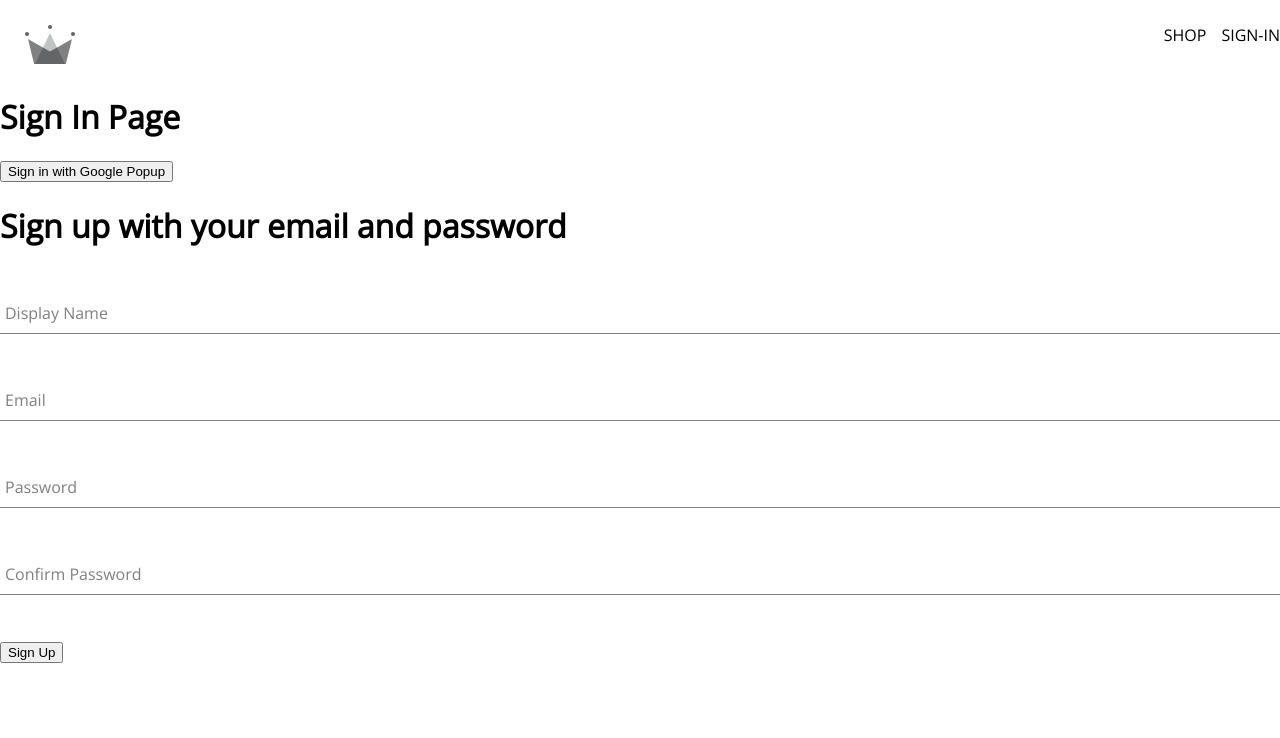
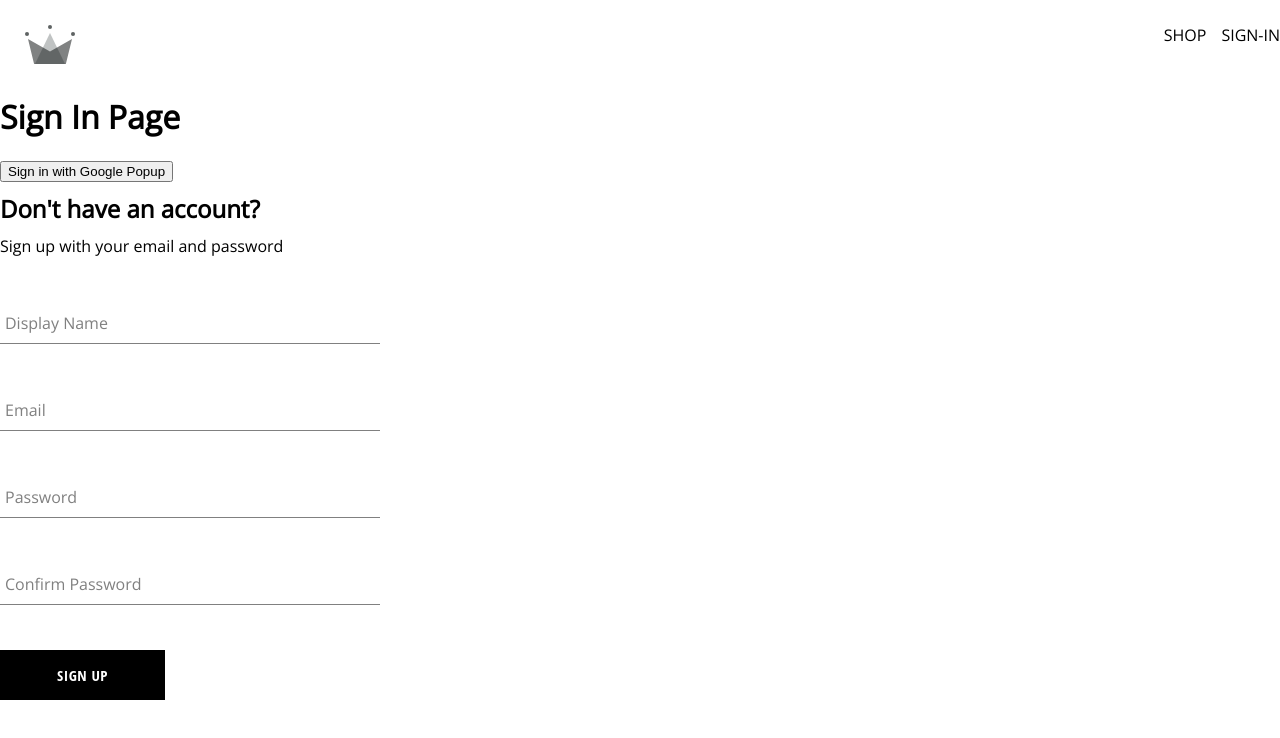
Before and after one commit to nkleinmann/e-commerce-Project, a React (Create React App) app: page /sign-in in a window 1280 px wide. Shown: the top 738 px of the page. Built offline with nearby package versions, Linux system fonts and the light colour scheme; a web font is replaced by a local one.

Commit message:
add Button Component

```diff
--- /dev/null
+++ b/src/components/button/button.component.jsx
@@ -0,0 +1,18 @@
+import './button.styles.scss'
+
+// 3 types of buttons: default, inverted, google sign-in
+// based on button type, allows us to append className - we can now control how to render button
+const BUTTON_TYPE_CLASSES = {
+    google: 'google-sign-in',
+    inverted: 'inverted'
+}
+
+const Button = ({ children, buttonType, ...otherProps }) => {
+    return (
+        <button className={`button-container ${BUTTON_TYPE_CLASSES[buttonType]}`} {...otherProps}>
+            {children}
+        </button>
+    )
+}
+
+export default Button
--- /dev/null
+++ b/src/components/button/button.styles.scss
@@ -0,0 +1,46 @@
+.button-container {
+    min-width: 165px;
+    width: auto;
+    height: 50px;
+    letter-spacing: 0.5px;
+    line-height: 50px;
+    padding: 0 35px 0 35px;
+    font-size: 15px;
+    background-color: black;
+    color: white;
+    text-transform: uppercase;
+    font-family: 'Open Sans Condensed';
+    font-weight: bolder;
+    border: none;
+    cursor: pointer;
+    display: flex;
+    justify-content: center;
+
+    &:hover {
+      background-color: white;
+      color: black;
+      border: 1px solid black;
+    }
+
+    &.google-sign-in {
+      background-color: #4285f4;
+      color: white;
+
+      &:hover {
+        background-color: #357ae8;
+        border: none;
+      }
+    }
+
+    &.inverted {
+      background-color: white;
+      color: black;
+      border: 1px solid black;
+
+      &:hover {
+        background-color: black;
+        color: white;
+        border: none;
+      }
+    }
+  }
--- a/src/components/sign-up-form/sign-up-form.component.jsx
+++ b/src/components/sign-up-form/sign-up-form.component.jsx
@@ -1,8 +1,12 @@
 import { useState } from 'react'
 
 import FormInput from '../form-input/form-input.component'
+import Button from '../button/button.component'
 
 import { createAuthUserWithEmailAndPassword, createUserDocumentFromAuth } from '../../utils/firebase/firebase.utils'
+
+import './sign-up-form.styles.scss'
+
 const defaultFormFields = {
     displayName: '',
     email: '',
@@ -55,8 +59,9 @@
     }
 
     return(
-        <div>
-            <h1>Sign up with your email and password</h1>
+        <div className='sign-up-container'>
+            <h2>Don't have an account?</h2>
+            <span>Sign up with your email and password</span>
             <form onSubmit={handleSubmit}>
                 <FormInput
                     label='Display Name'
@@ -89,7 +94,7 @@
                     name='confirmPassword'
                     value={confirmPassword}
                      />
-                <button type='submit'>Sign Up</button>
+                <Button type='submit'>Sign Up</Button>
             </form>
         </div>
     )
--- /dev/null
+++ b/src/components/sign-up-form/sign-up-form.styles.scss
@@ -0,0 +1,9 @@
+.sign-up-container {
+    display: flex;
+    flex-direction: column;
+    width: 380px;
+
+    h2 {
+        margin: 10px 0;
+    }
+}
```
Also changed, not shown: 2 other files (tests, documents, lock files or other folders).
